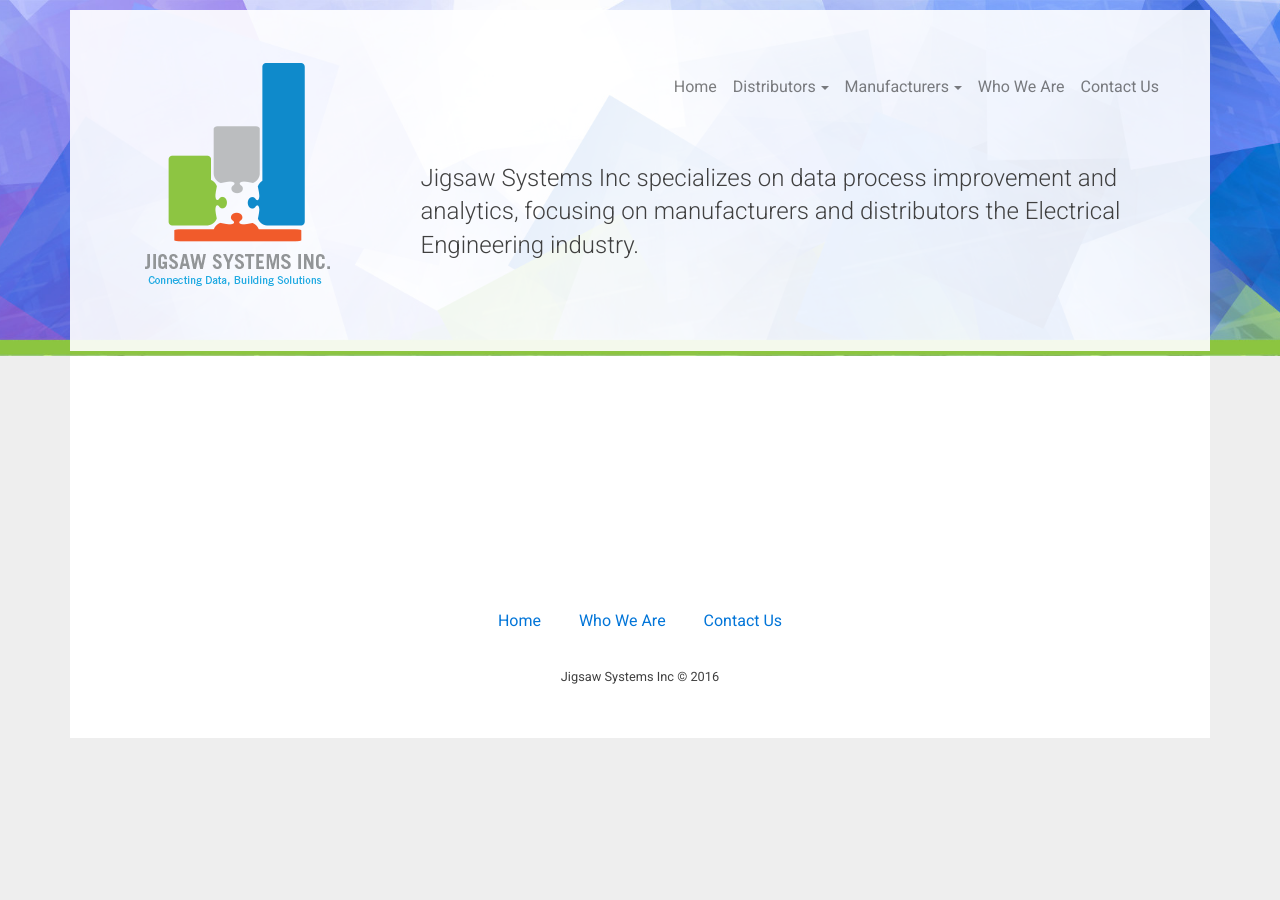
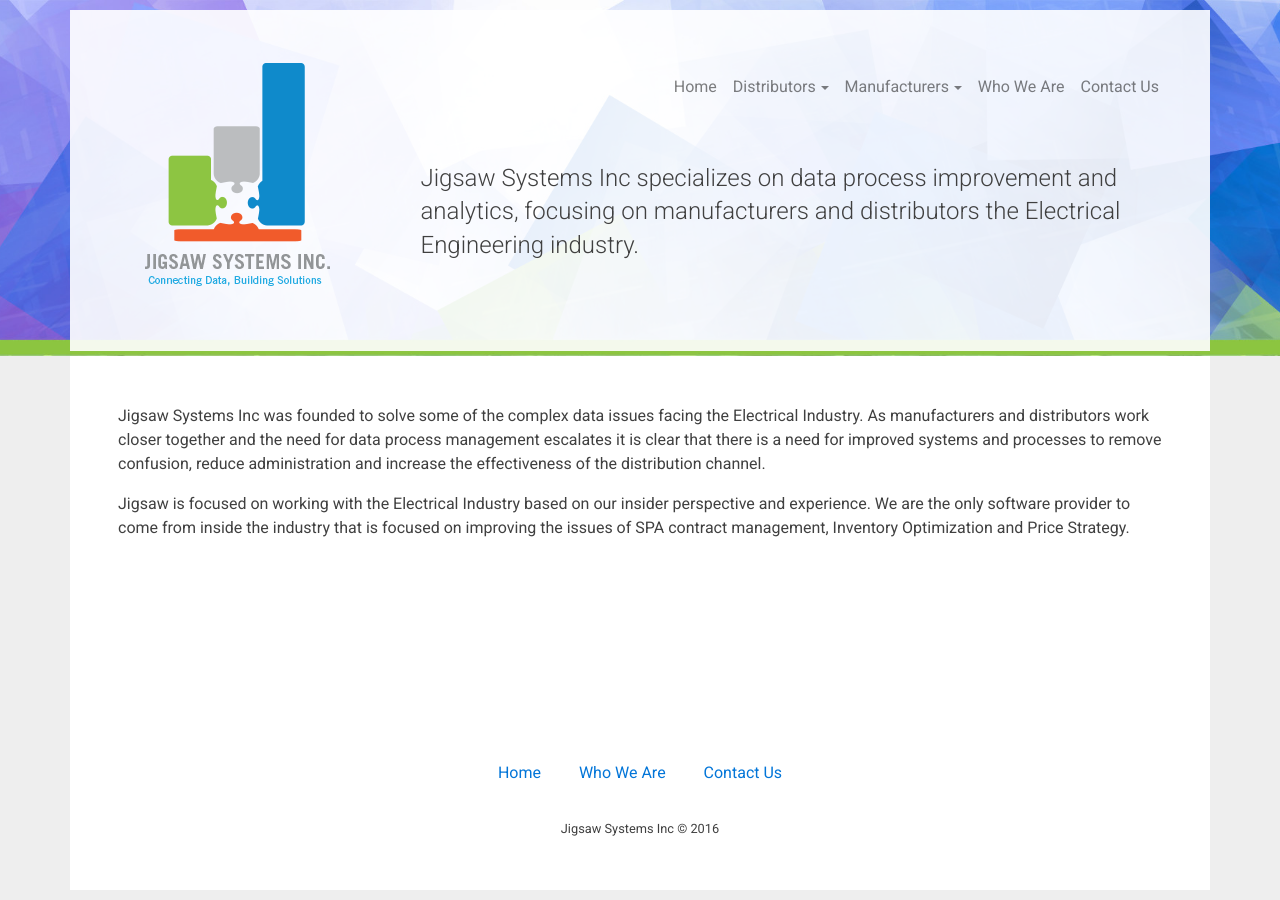
Before and after one commit to Codefully/jigsaw-redo, a Jekyll site: the page built from pages/about.md, in a window 1280 px wide. Built offline with Jekyll 4.4.1, drawn with Linux system fonts in a browser that asks for light colours; nearby versions of some CDN libraries.

Commit message:
Updated About

```diff
--- a/pages/about.md
+++ b/pages/about.md
@@ -3,3 +3,7 @@ title: About
 permalink: "/about/"
 layout: page
 ---
+
+Jigsaw Systems Inc was founded to solve some of the complex data issues facing the Electrical Industry. As manufacturers and distributors work closer together and the need for data process management escalates it is clear that there is a need for improved systems and processes to remove confusion, reduce administration and increase the effectiveness of the distribution channel.
+
+Jigsaw is focused on working with the Electrical Industry based on our insider perspective and experience. We are the only software provider to come from inside the industry that is focused on improving the issues of SPA contract management, Inventory Optimization and Price Strategy.
```
